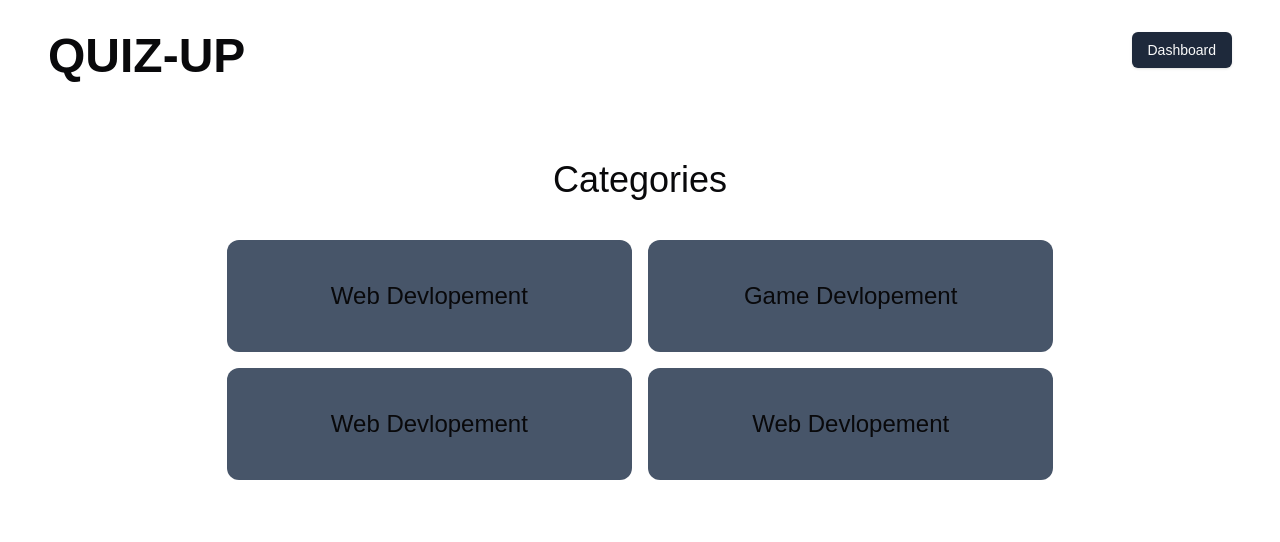
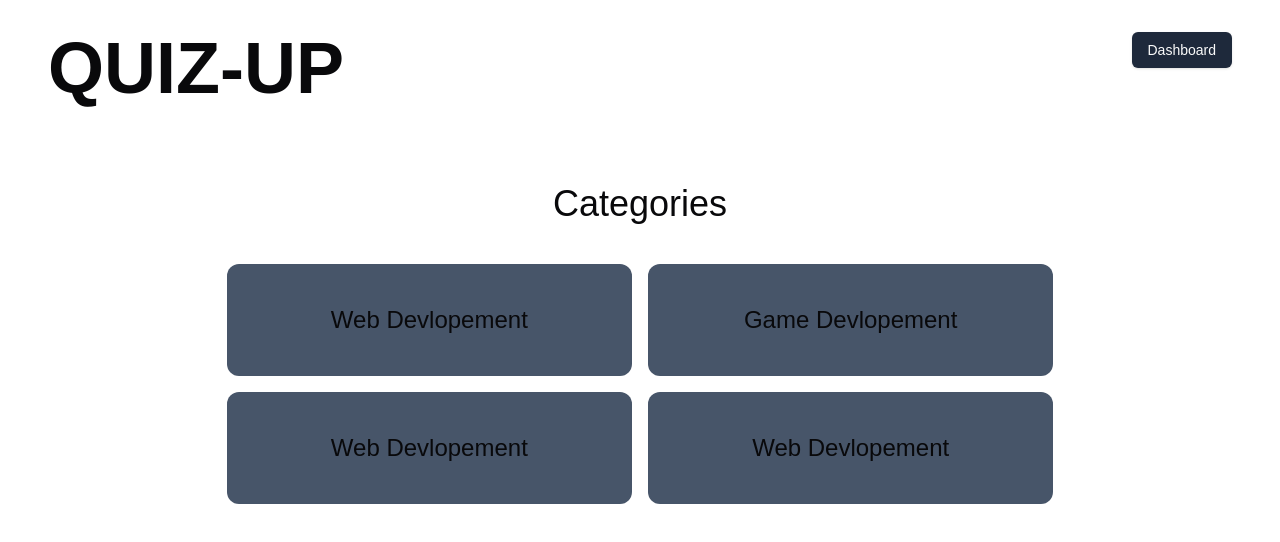
Before and after one commit to prince-1908/soc-hackathon, a Next.js app: page /home in a window 1280 px wide. Shown: the top 542 px of the page. Built offline with nearby package versions, Linux system fonts and the light colour scheme.

Commit message:
add: logo

```diff
--- a/src/app/home/page.tsx
+++ b/src/app/home/page.tsx
@@ -1,12 +1,14 @@
 "use client";
 
 import { Button } from "@/components/ui/button";
+import Logo from "@/components/Logo";
 
 export default function Home() {
 	return (
 		<div className="p-8">
 			<nav className="flex justify-between px-4">
-				<h1 className="text-5xl font-bold">QUIZ-UP</h1>
+				{/* <h1 className="text-5xl font-bold">QUIZ-UP</h1> */}
+				<Logo />
 				<Button className="bg-slate-800">Dashboard</Button>
 			</nav>
 			<main className=" flex flex-col justify-center items-center gap-y-10 mt-20">
```
